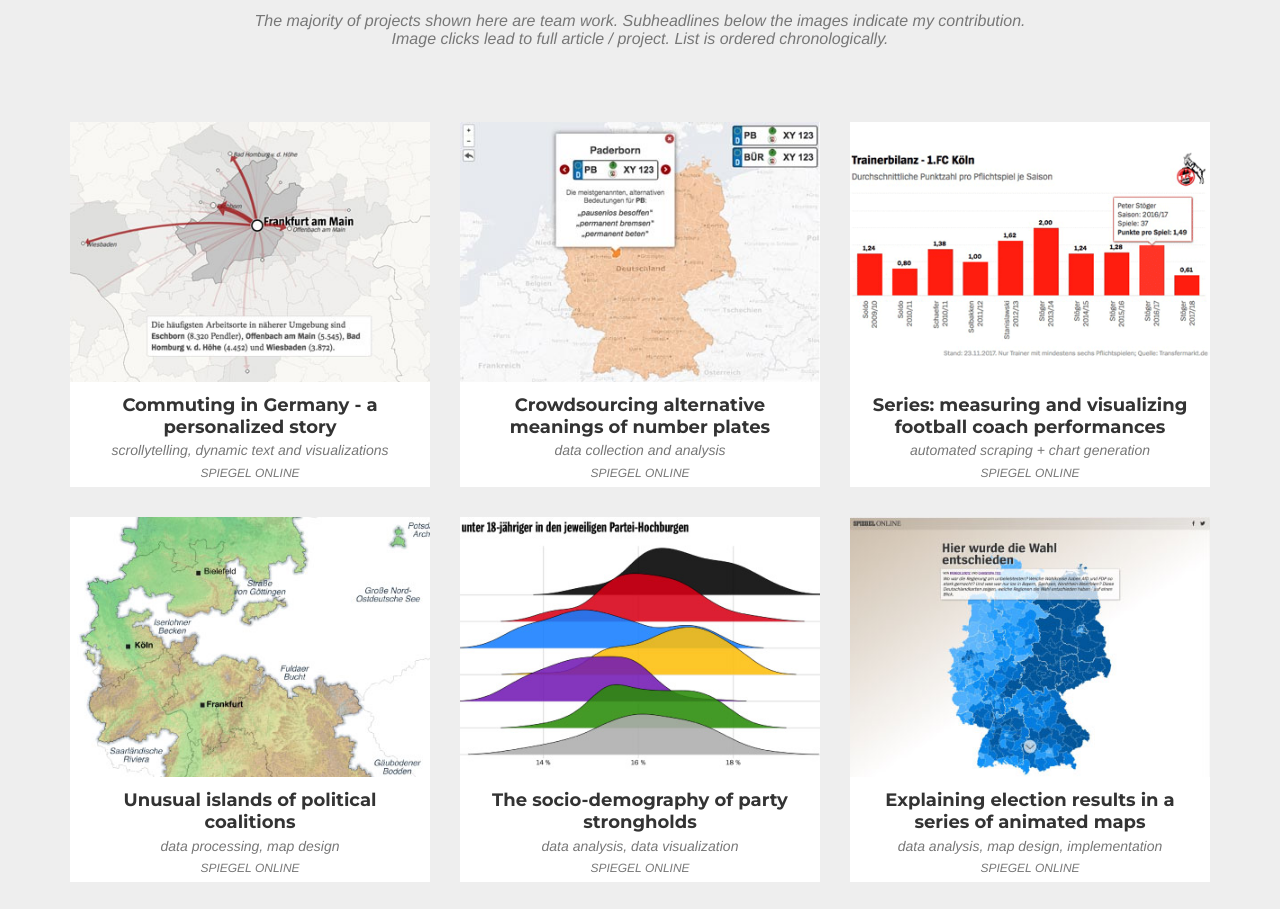
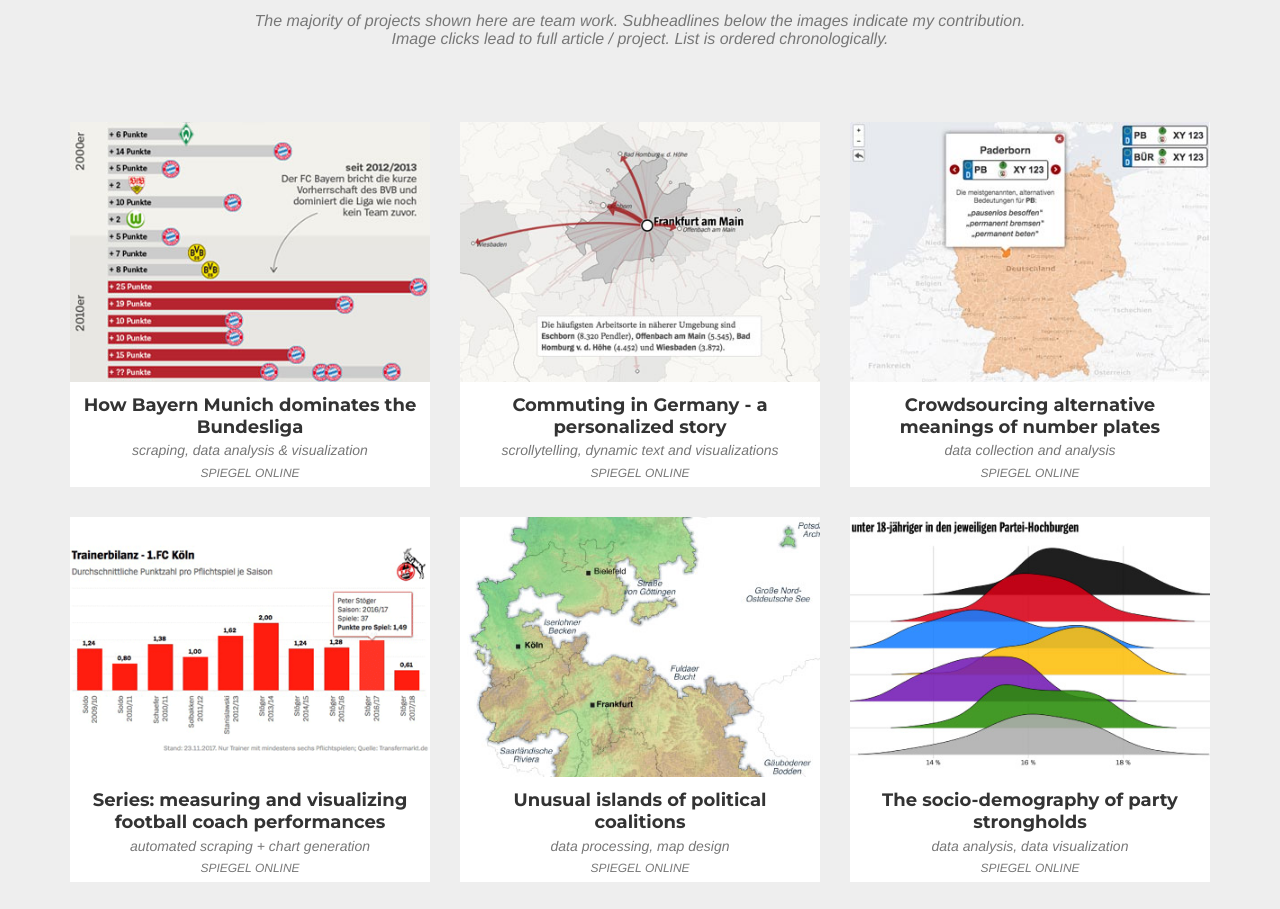
Before and after one commit to sattheptonghop/sattheptonghop2.github.io, a plain HTML site: page index.html in a window 1280 px wide. Shown: the part 800-1709 px from the top of the page. Drawn offline with nearby package versions, Linux system fonts and the light colour scheme; a web font is replaced by a local one.

Commit message:
Adding FC Bayern project

```diff
--- a/index.html
+++ b/index.html
@@ -65,6 +65,21 @@
                 </div>
             </div>
             <div class="row">
+            <div class="col-md-4 col-sm-6 portfolio-item">
+             <a href="http://www.spiegel.de/sport/fussball/fussball-bundesliga-bayern-muenchen-vor-27-deutscher-meisterschaft-a-1201630.html" class="portfolio-link" data-toggle="modal">
+                    <div class="portfolio-hover">
+                        <div class="portfolio-hover-content">
+                            <i class="fa fa-plus fa-3x"></i>
+                        </div>
+                    </div>
+                    <img src="img/portfolio/44_bayern.jpg" class="img-responsive" alt="">
+                </a>
+                <div class="portfolio-caption">
+                    <h4>How Bayern Munich dominates the Bundesliga</h4>
+                    <p class="text-muted">scraping, data analysis & visualization</p>
+                    <p class="text-muted text-mini">SPIEGEL ONLINE</p>
+                </div>
+            </div>
             <div class="col-md-4 col-sm-6 portfolio-item">
              <a href="http://www.spiegel.de/wirtschaft/verkehr-so-pendelt-deutschland-zu-arbeit-a-1187172.html" class="portfolio-link" data-toggle="modal">
                     <div class="portfolio-hover">
```
Also changed, not shown: img/portfolio/44_bayern.jpg (added).
